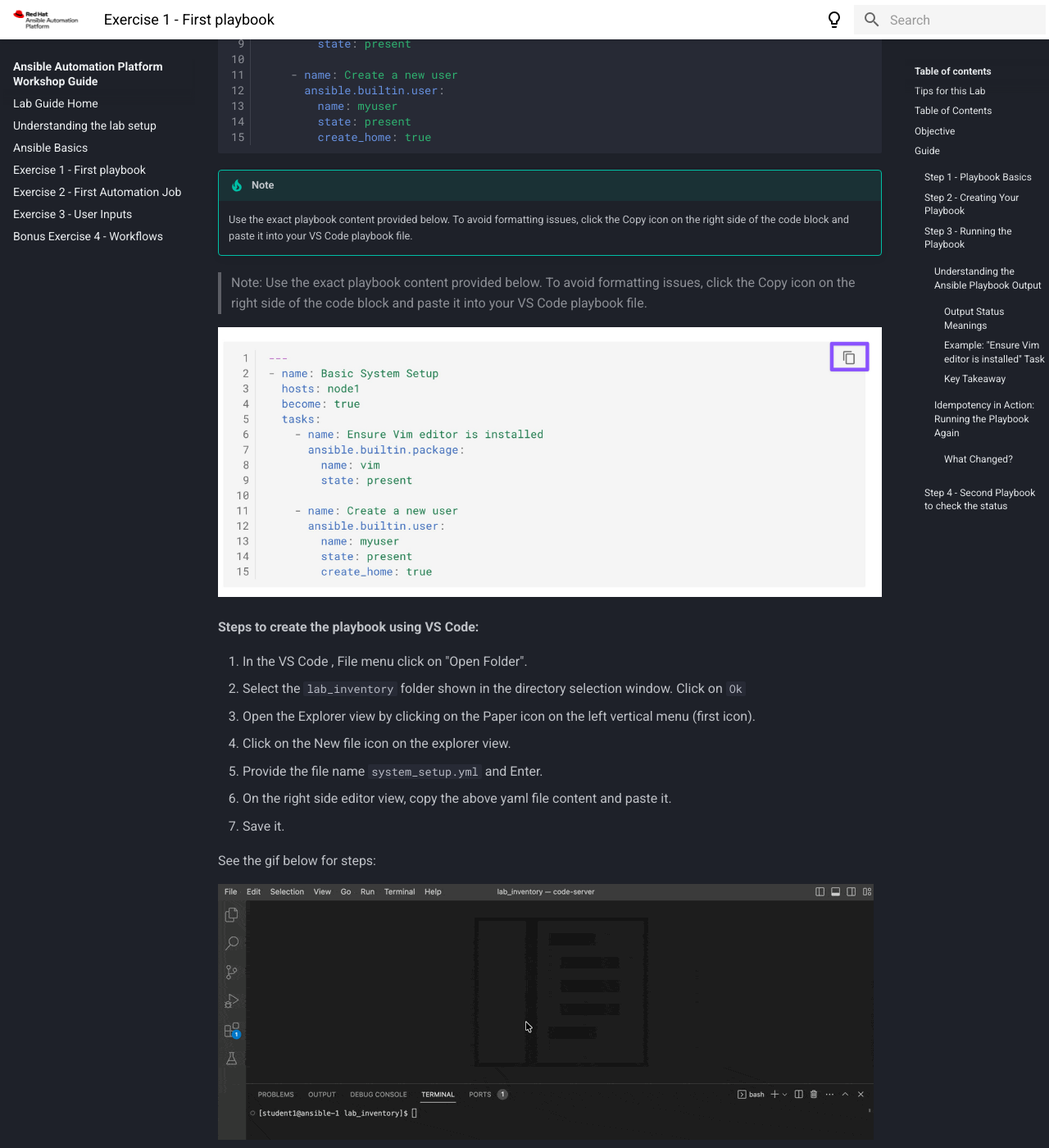
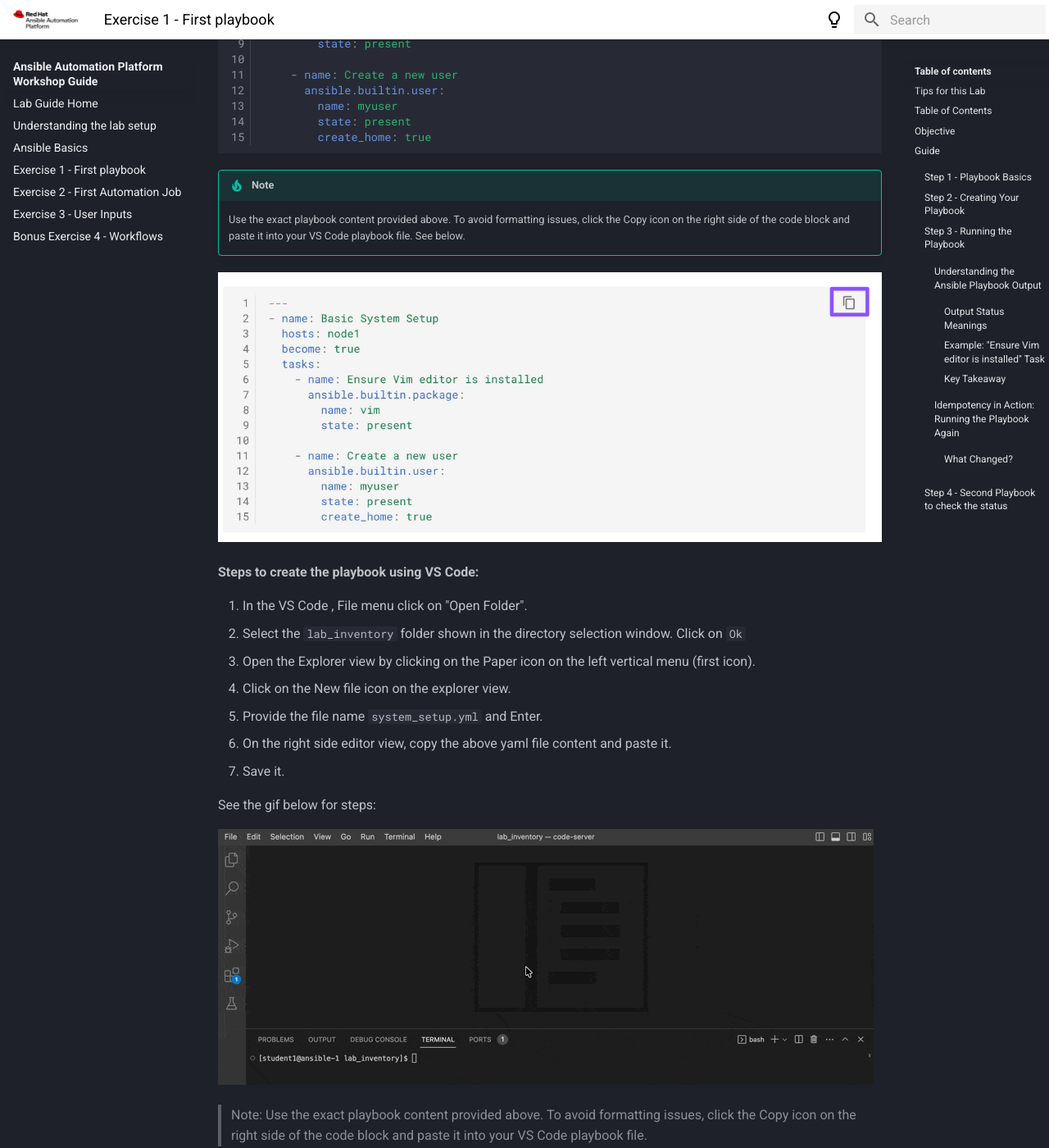
Before and after one commit to ssvinoth/ansible-45min-rhel-workshop-guide, an MkDocs documentation site: the page built from docs/3-playbook/index.md, in a window 1280 px wide and 1400 px high, scrolled down 1529 px. Shown: the whole window at 82% size. Built offline with MkDocs 1.6.1 and Material for MkDocs 9.7.7, drawn with Linux system fonts in a browser that asks for light colours; some of the changed lines change nothing that is shown.

Commit message:
Fix: Note text in Exercise 1

````diff
--- a/docs/3-playbook/index.md
+++ b/docs/3-playbook/index.md
@@ -50,7 +50,6 @@
 The basic structure looks as follows:
 
 
-
 ```yaml
 ---
 - name: Basic System Setup
@@ -70,9 +69,8 @@
 ```
 
 !!! tip "Note"
-     Use the exact playbook content provided below. To avoid formatting issues, click the Copy icon on the right side of the code block and paste it into your VS Code playbook file.
+     Use the exact playbook content provided above. To avoid formatting issues, click the Copy icon on the right side of the code block and paste it into your VS Code playbook file. See below.
 
-> Note: Use the exact playbook content provided below. To avoid formatting issues, click the Copy icon on the right side of the code block and paste it into your VS Code playbook file.
 
 ![Copy playbook content](images/code-copy-icon.jpg)
 
@@ -89,6 +87,8 @@
 See the gif below for steps:
 
 ![Create Playbook in VSCode](images/vscode-open-folder.gif)
+
+> Note: Use the exact playbook content provided above. To avoid formatting issues, click the Copy icon on the right side of the code block and paste it into your VS Code playbook file.
 
 * About the `package` module: This modules manages packages on a target without specifying a package manager module
 
````
